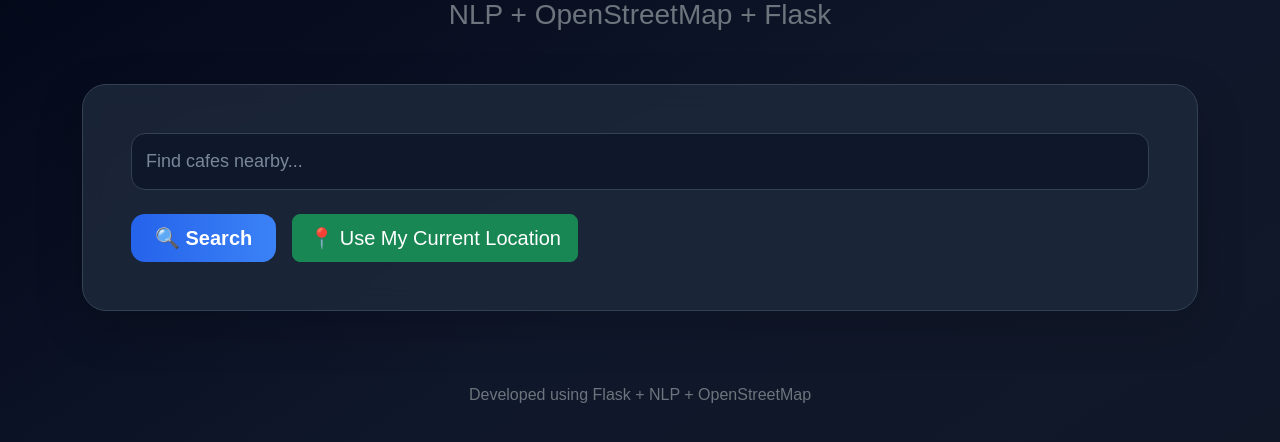
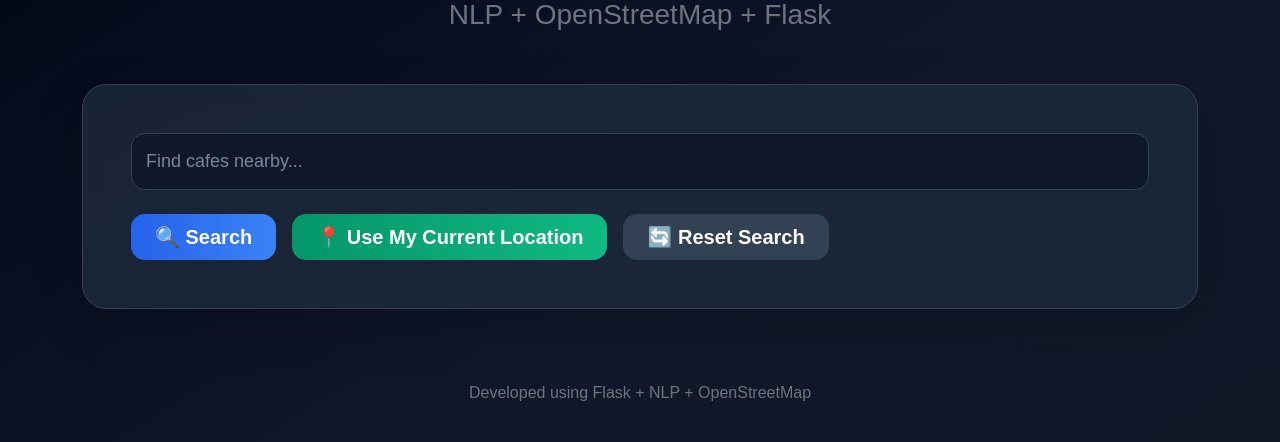
Before and after one commit to Shu2501/geospatial-query-system, a Flask app: page / in a window 1280 px wide. Shown: the part 124-566 px from the top of the page. Run offline with Flask 3, Linux system fonts and the light colour scheme.

Commit message:
Enhanced UI with animations and reset functionality

```diff
--- a/static/css/style.css
+++ b/static/css/style.css
@@ -175,6 +175,68 @@ li {
     box-shadow: 0px 0px 20px rgba(59, 130, 246, 0.5);
 }
 
+/* =========================
+   CURRENT LOCATION BUTTON
+========================= */
+
+.btn-success {
+
+    background: linear-gradient(
+        to right,
+        #059669,
+        #10b981
+    ) !important;
+
+    border: none !important;
+
+    border-radius: 14px !important;
+
+    padding-left: 24px;
+
+    padding-right: 24px;
+
+    font-weight: bold;
+
+    transition: 0.3s;
+}
+
+.btn-success:hover {
+
+    transform: scale(1.05);
+
+    box-shadow: 0px 0px 20px rgba(16, 185, 129, 0.5);
+}
+
+/* =========================
+   RESET BUTTON
+========================= */
+
+.btn-secondary {
+
+    background: #334155 !important;
+
+    border: none !important;
+
+    border-radius: 14px !important;
+
+    padding-left: 24px;
+
+    padding-right: 24px;
+
+    font-weight: bold;
+
+    transition: 0.3s;
+}
+
+.btn-secondary:hover {
+
+    background: #475569 !important;
+
+    transform: scale(1.05);
+
+    box-shadow: 0px 0px 20px rgba(148, 163, 184, 0.4);
+}
+
 
 /* =========================
    DIVIDERS
--- a/templates/index.html
+++ b/templates/index.html
@@ -140,6 +140,20 @@ function showLoader() {
                 >
 
                     📍 Use My Current Location
+
+                </button>
+
+                <button
+
+                    type="button"
+
+                    class="btn btn-secondary btn-lg"
+
+                    onclick="window.location.href='/'"
+
+                >
+
+                    🔄 Reset Search
 
                 </button>
 
```
